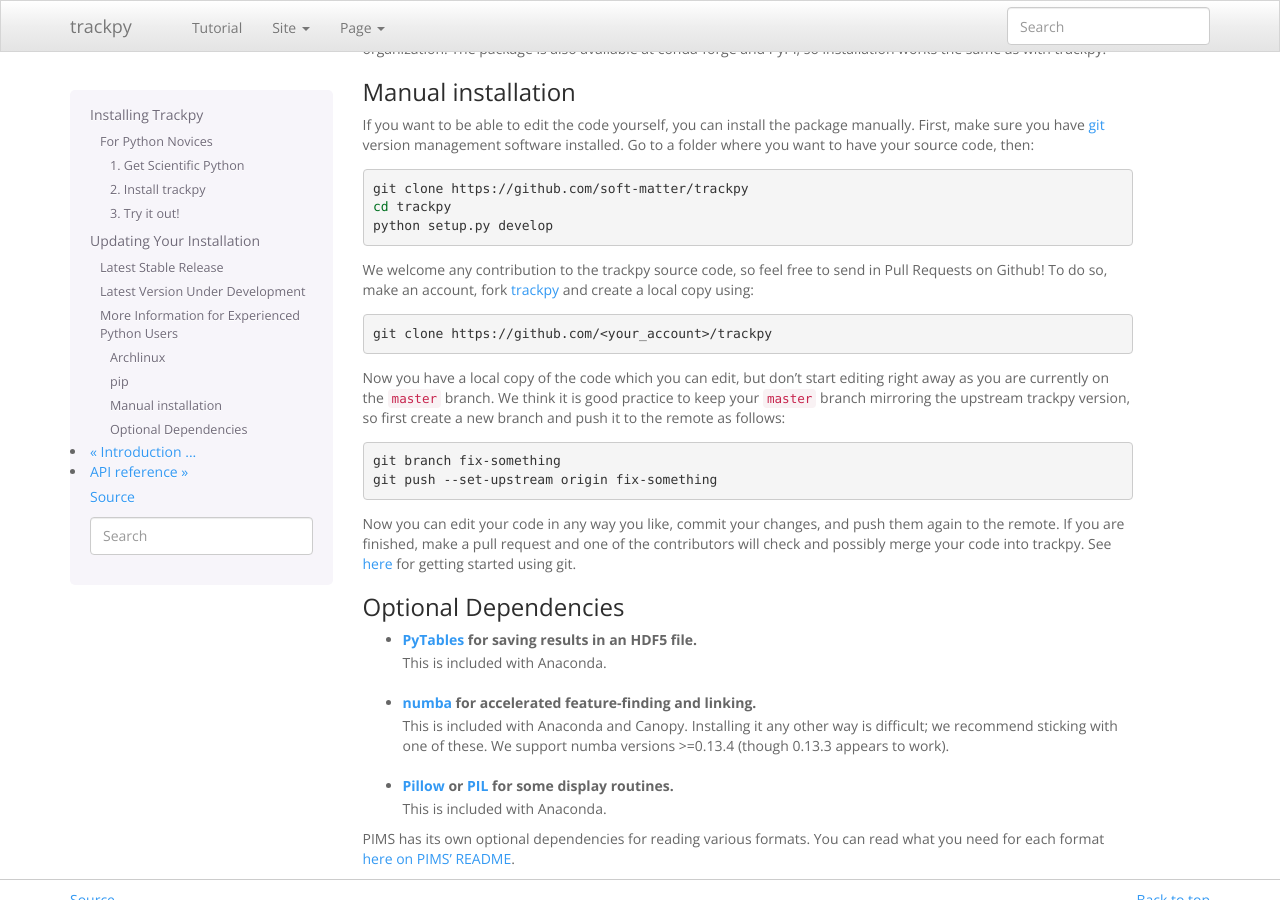
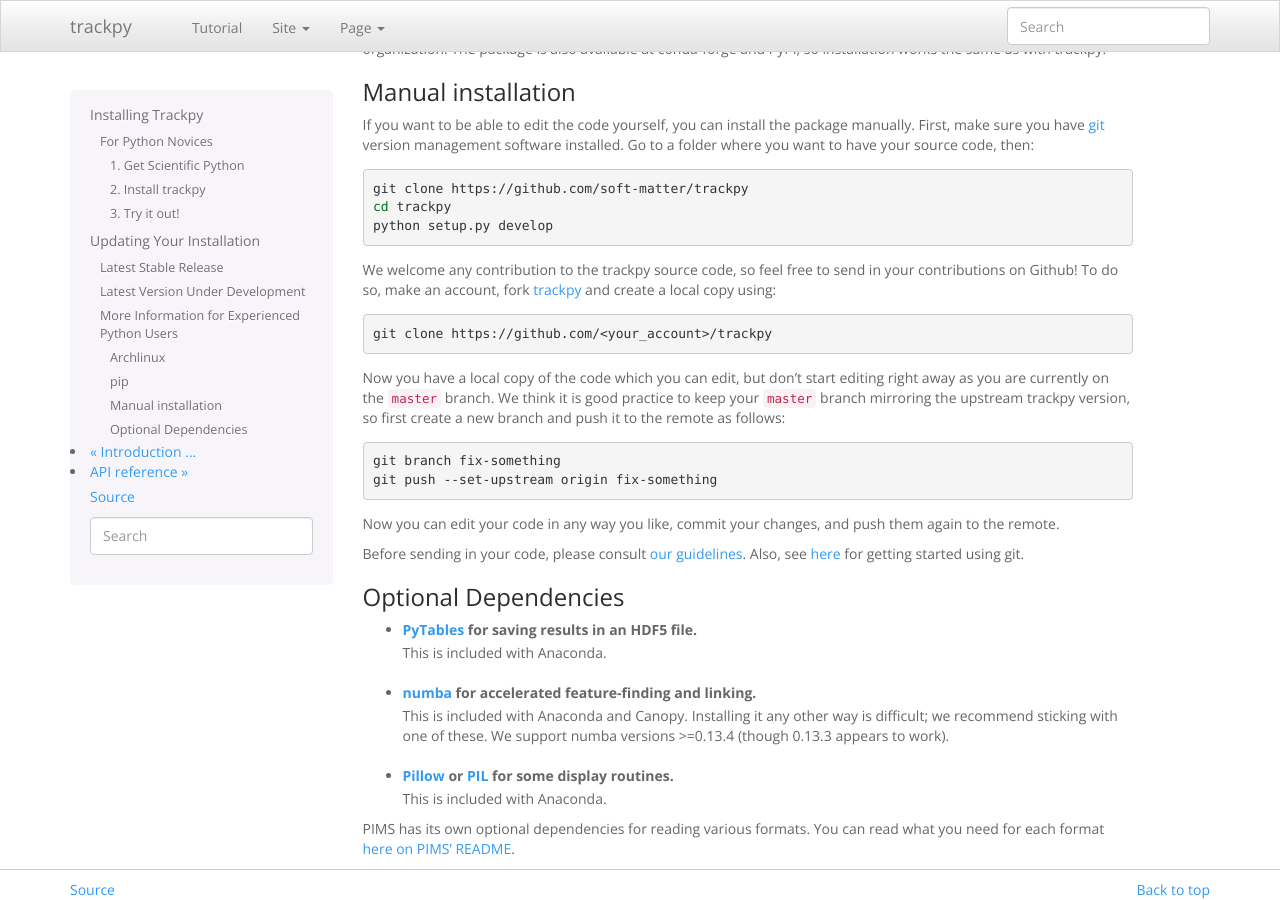
Before and after one commit to soft-matter/trackpy, a Sphinx documentation site: the page built from doc/installation.rst, in a window 1280 px wide and 900 px high, scrolled down 1690 px. Built offline with Sphinx 7.4.7, drawn with Linux system fonts in a browser that asks for light colours; pages that are not in the unit, such as notebooks, are missing from menus; the version number could not be read and is left out.

Commit message:
DOC Refor to the contributors wiki

```diff
--- a/doc/installation.rst
+++ b/doc/installation.rst
@@ -126,7 +126,7 @@
    python setup.py develop
 
 We welcome any contribution to the trackpy source code, so feel free to send
-in Pull Requests on Github! To do so, make an account, fork
+in your contributions on Github! To do so, make an account, fork
 `trackpy <https://github.com/soft-matter/trackpy>`__ and create a local copy
 using:
 
@@ -146,9 +146,11 @@
    git push --set-upstream origin fix-something
 
 Now you can edit your code in any way you like, commit your changes, and push
-them again to the remote. If you are finished, make a pull request and one of the
-contributors will check and possibly merge your code into trackpy.
-See `here <https://git-scm.com/book/en/v1/Getting-Started>`__ for getting
+them again to the remote.
+
+Before sending in your code, please consult
+`our guidelines <https://github.com/soft-matter/trackpy/wiki/Information-for-contributors>`__.
+Also, see `here <https://git-scm.com/book/en/v1/Getting-Started>`__ for getting
 started using git.
 
 Optional Dependencies
```
